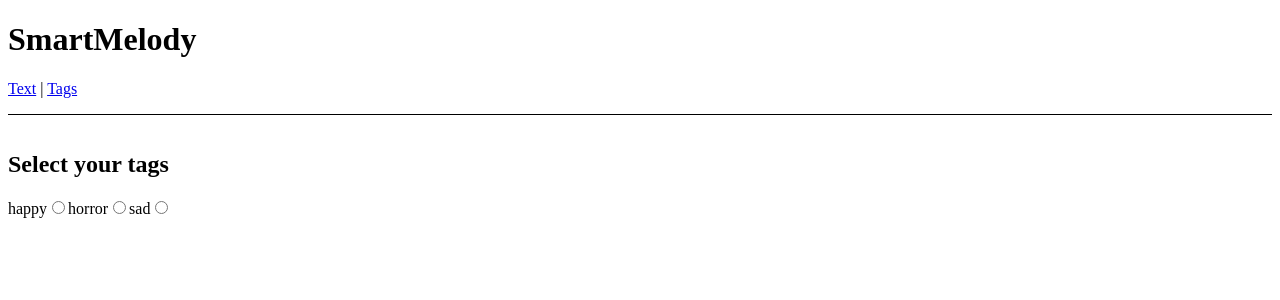
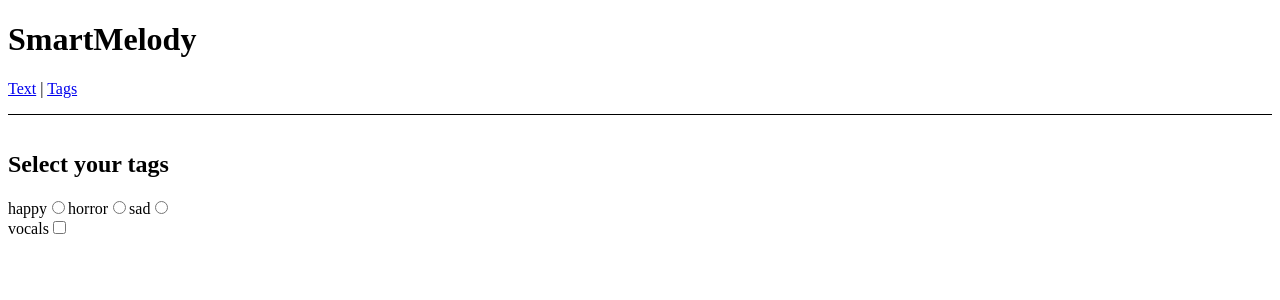
Before and after one commit to djdrng/SmartMelody, a React (Create React App) app in the folder frontend/: page /tags in a window 1280 px wide. Shown: the top 300 px of the page. Built offline with nearby package versions, Linux system fonts and the light colour scheme.

Commit message:
Added vocals checkbox

```diff
--- a/frontend/public/index.html
+++ b/frontend/public/index.html
@@ -24,7 +24,7 @@
       work correctly both with client-side routing and a non-root public URL.
       Learn how to configure a non-root public URL by running `npm run build`.
     -->
-    <title>React App</title>
+    <title>SmartMelody</title>
   </head>
   <body>
     <noscript>You need to enable JavaScript to run this app.</noscript>
--- a/frontend/src/routes/tags.jsx
+++ b/frontend/src/routes/tags.jsx
@@ -4,6 +4,8 @@ import Button from 'react-bootstrap/Button';
 export default function Tags() {
   const [spotifyLink, setSpotifyLink] = useState('');
   const [tag, setTag] = useState('');
+  const [vocals, setVocals] = useState(false);
+  const [numSongs, setNumSongs] = useState('1');
 
   // These boolean states might not be necessary
   const [tagSelected, setTagSelected] = useState(false);
@@ -15,9 +17,14 @@ export default function Tags() {
     setTagSelected(true);
   }
 
+  const handleCheckbox = (e) => {
+    setVocals(!vocals);
+  }
+
   const handleSubmit = (e) => {
     setSubmitted(true);
-    let request = 'http://localhost:8000/get-recommendations?mood=' + tag + '&vocals=false&limit=1';
+    // Limit the number of recommendations to 1 for now
+    let request = 'http://localhost:8000/get-recommendations?mood=' + tag + '&vocals=' + vocals.toString() + '&limit=' + numSongs;
     fetch(request)
       .then(res => res.json())
       .then(data => setSpotifyLink('https://open.spotify.com/track/' + data));
@@ -30,6 +37,7 @@ export default function Tags() {
     */
   }
 
+  // TODO: Put the name of the song
   const SongLink = () => (
     <p>
       <a
@@ -62,6 +70,14 @@ export default function Tags() {
         name="tag"
         value="sad"
         onChange={handleRadiobutton} />
+      <br/>
+      vocals
+      <input
+        type="checkbox"
+        name="tag"
+        value="vocals"
+        onChange={handleCheckbox} />
+      <br/>
       {tagSelected && <Button onClick={handleSubmit}>Submit</Button>}
       {submitted && <SongLink />}
     </main>
```
